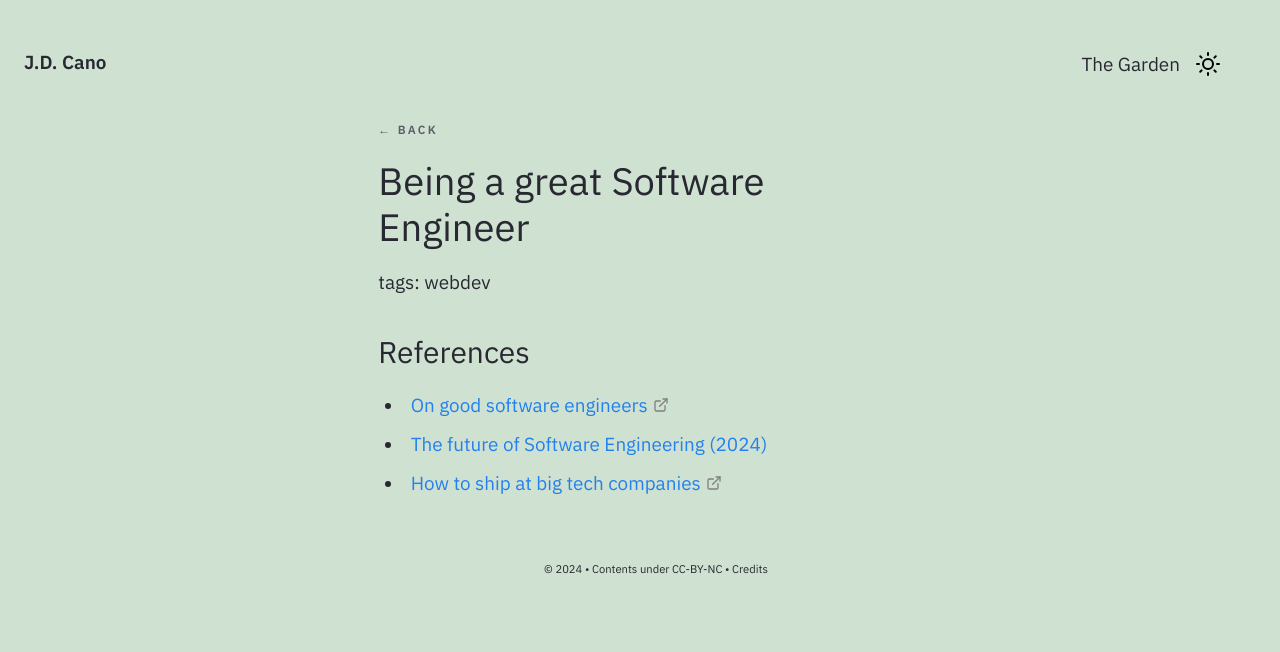
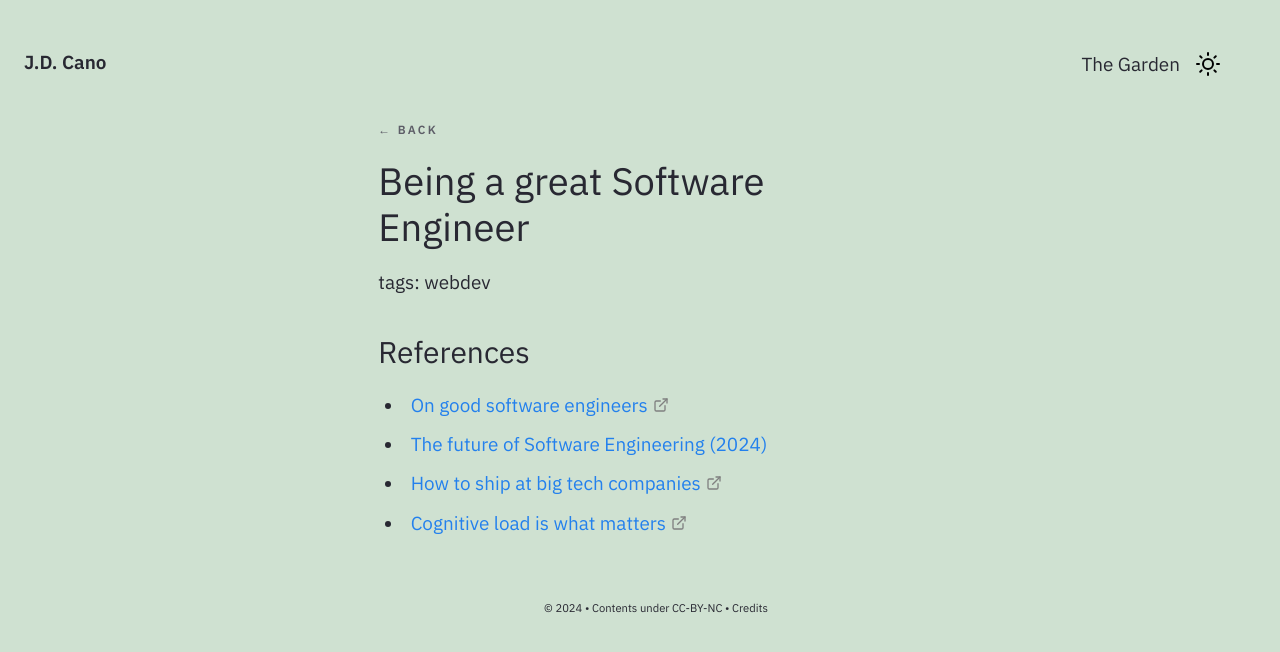
Before and after one commit to Gorzas/gorzas.github.io, a Jekyll site: the page built from _notes/Public/tech/Being a great Software Engineer.md, in a window 1280 px wide. Shown: the top 652 px of the page. Built offline with Jekyll 4.4.1, drawn with Linux system fonts in a browser that asks for light colours; part of the change alters nothing that is shown.

Commit message:
Update Being a great Software Engineer.md

```diff
--- a/_notes/Public/tech/Being a great Software Engineer.md
+++ b/_notes/Public/tech/Being a great Software Engineer.md
@@ -1,9 +1,10 @@
 ---
 title: Being a great Software Engineer
 feed: show
-tags: webdev
+tags:
+  - webdev
 date: 30-10-2024
-updated: 12-11-2024
+updated: 02-01-2025
 type: essay
 growth: seedlings
 ---
@@ -13,3 +14,4 @@ growth: seedlings
 - [On good software engineers](https://candost.blog/on-good-software-engineers/)
 - [[The future of Software Engineering (2024)]]
 - [How to ship at big tech companies](https://www.seangoedecke.com/how-to-ship/)
+- [Cognitive load is what matters](https://minds.md/zakirullin/cognitive)
```
